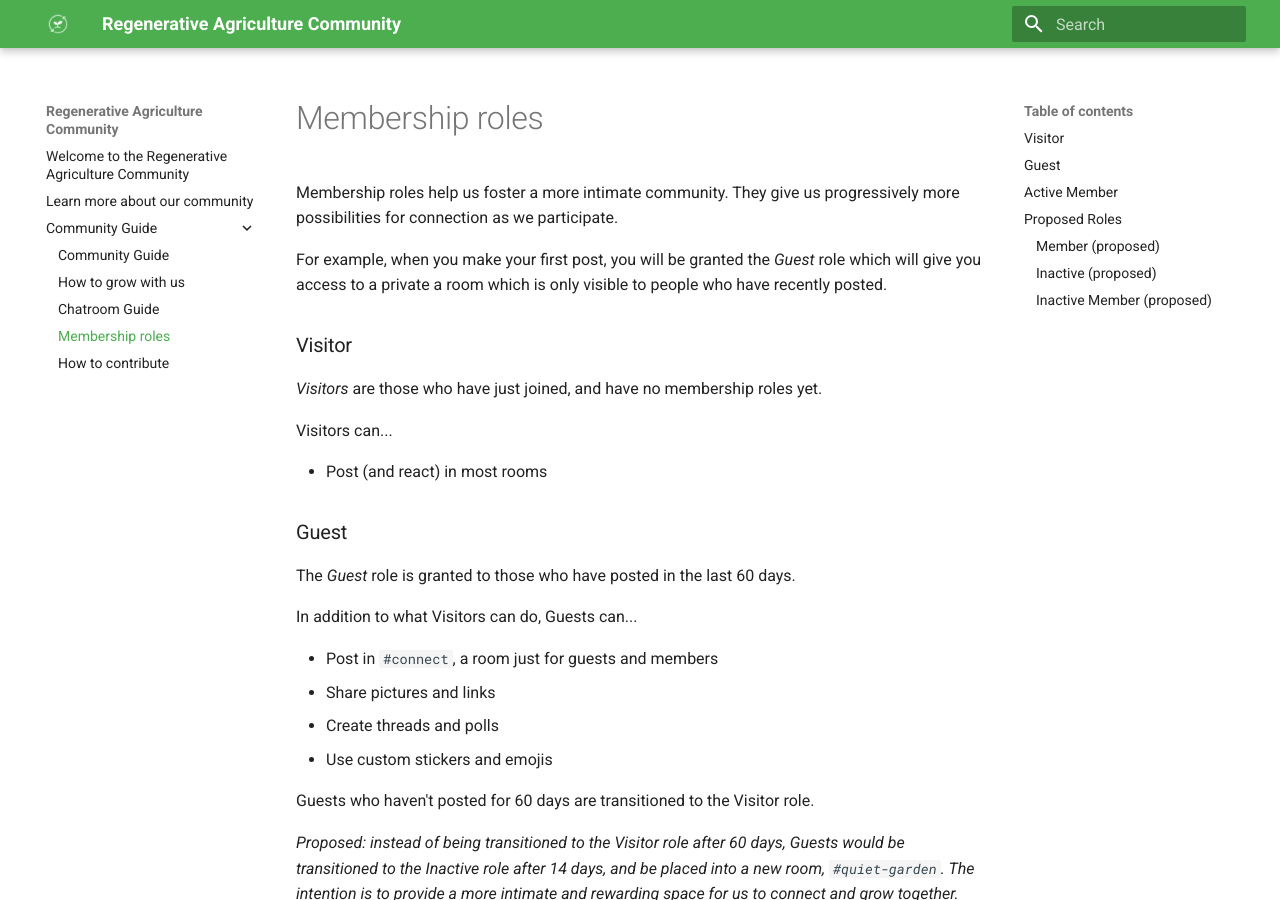
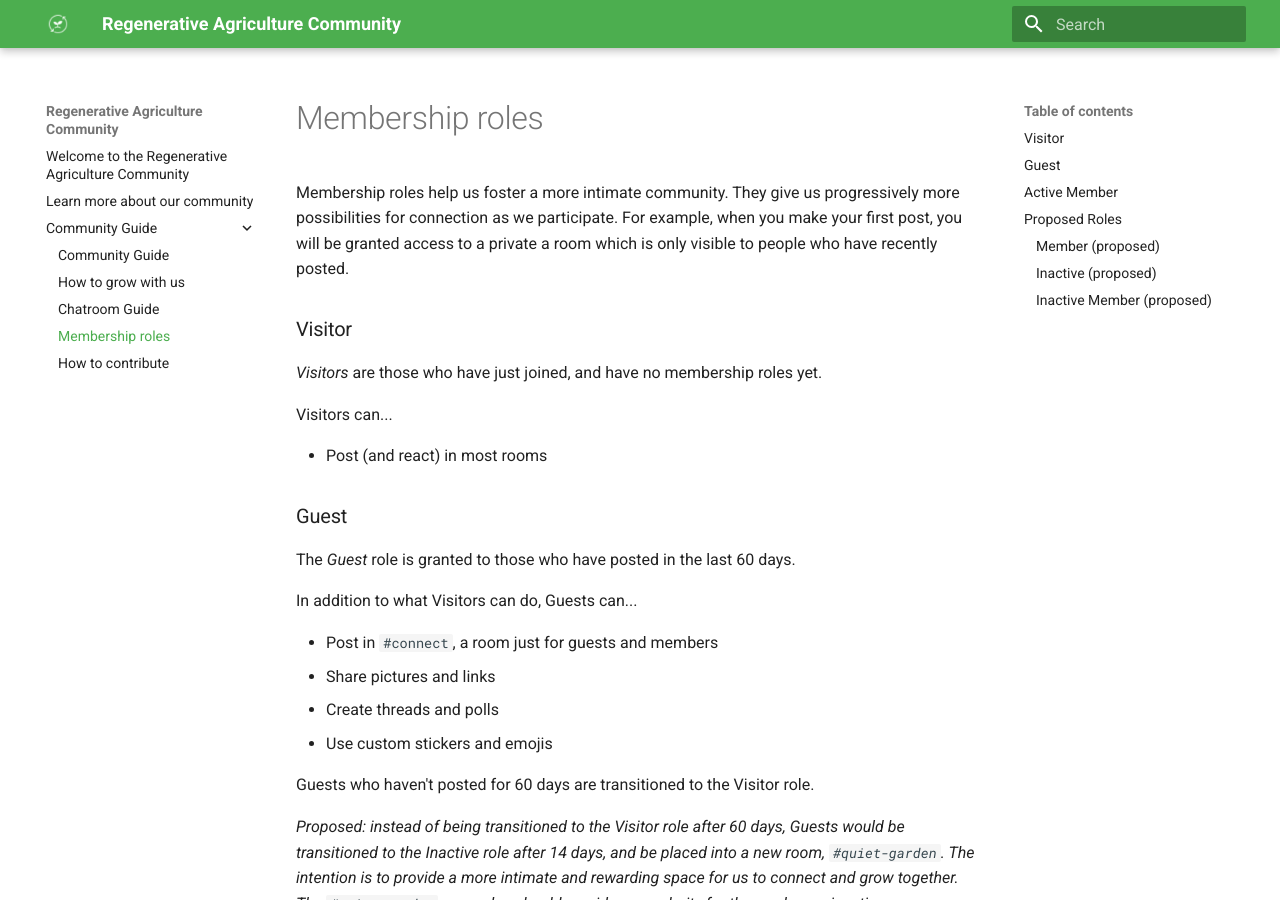
Before and after one commit to regenerativeag/regenerativeag.github.io, an MkDocs documentation site: the page built from docs/community-guide/roles.md, in a window 1280 px wide and 900 px high. Built offline with MkDocs 1.6.1 and Material for MkDocs 9.7.7, drawn with Linux system fonts in a browser that asks for light colours.

Commit message:
simplify

```diff
--- a/docs/community-guide/roles.md
+++ b/docs/community-guide/roles.md
@@ -2,9 +2,7 @@
 title: Membership roles
 ---
 
-Membership roles help us foster a more intimate community. They give us progressively more possibilities for connection as we participate.
-
-For example, when you make your first post, you will be granted the _Guest_ role which will give you access to a private a room which is only visible to people who have recently posted.
+Membership roles help us foster a more intimate community. They give us progressively more possibilities for connection as we participate. For example, when you make your first post, you will be granted access to a private a room which is only visible to people who have recently posted.
 
 ### Visitor
 
```
